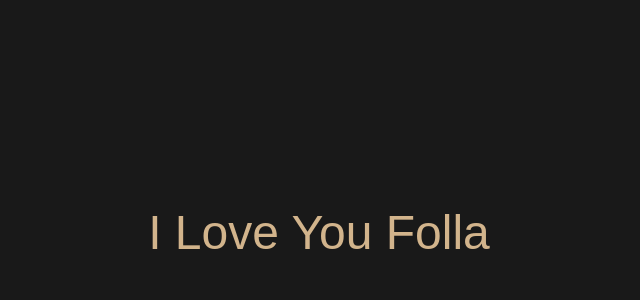
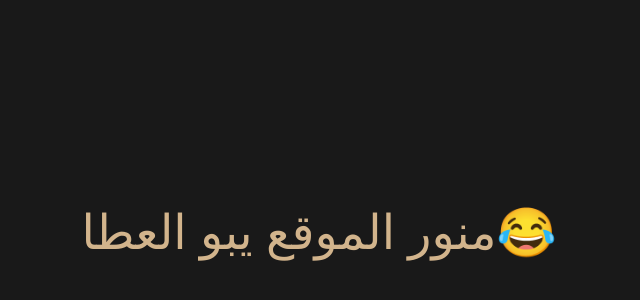
Before and after one commit to ISYFMwFolla/Afnoon, a plain HTML site: page index.html in a window 1280 px wide. Shown: the part 168-468 px from the top of the page, without its empty margins (321-961 px from the left). Drawn offline with Linux system fonts and the light colour scheme.

Commit message:
Update index.html

```diff
--- a/index.html
+++ b/index.html
@@ -28,6 +28,6 @@
   </style>
 </head>
 <body>
-  <div class="animated-text">I Love You Folla</div>
+  <div class="animated-text">منور الموقع يبو العطا😂</div>
 </body>
 </html>
```
